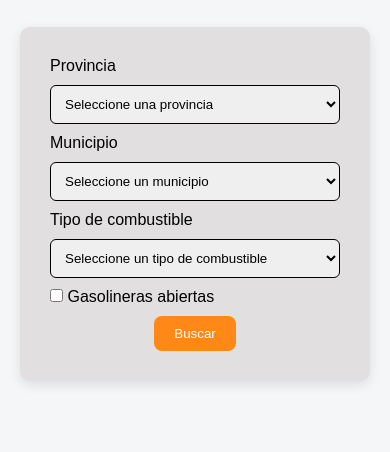
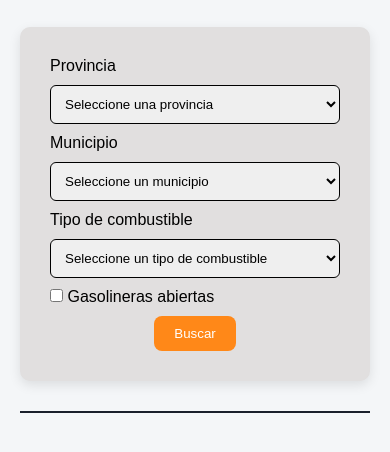
Before and after one commit to jsanjosel01/gasolineraApi, a plain HTML site: page index.html in a window 390 px wide. Shown: the part 60-512 px from the top of the page. Drawn offline with Linux system fonts and the light colour scheme; no server answers.

Commit message:
🔄️Update: Modificar el estilo, más añadir el estilo de las gasolineras.

```diff
--- a/style.css
+++ b/style.css
@@ -64,15 +64,29 @@ h1 {
 }
 
 
+#gasolineras {
+    margin-top: 30px;
+    display: flex;
+    flex-direction: column;
+    /* align-items: center; */
+    background-color: #ff8818;
+    gap: 15px;
+    border: 1px solid #1a202c;
+}
+
 /* Responsive */
-@media (max-width: 600px) {
-    .form-group {
+@media (max-width:1200px) {
+    main {
         flex-direction: column;
-        align-items: stretch;
+        align-items: center;
+        gap: 20px;
     }
 
-    .form-group label,
-    .form-group select {
-        width: 100%;
+    #search-panel {
+        position: static;
+    }
+
+    .cargando {
+        text-align: center;
     }
 }
```
